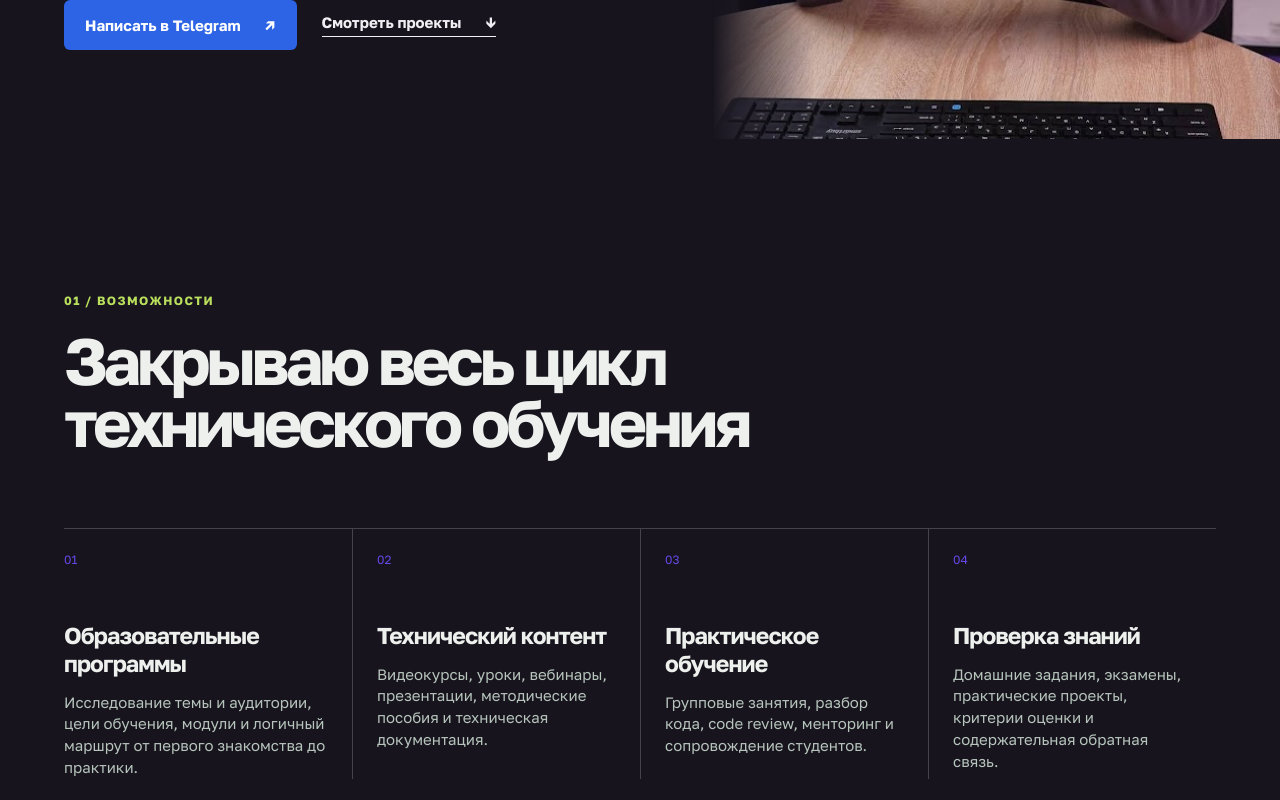
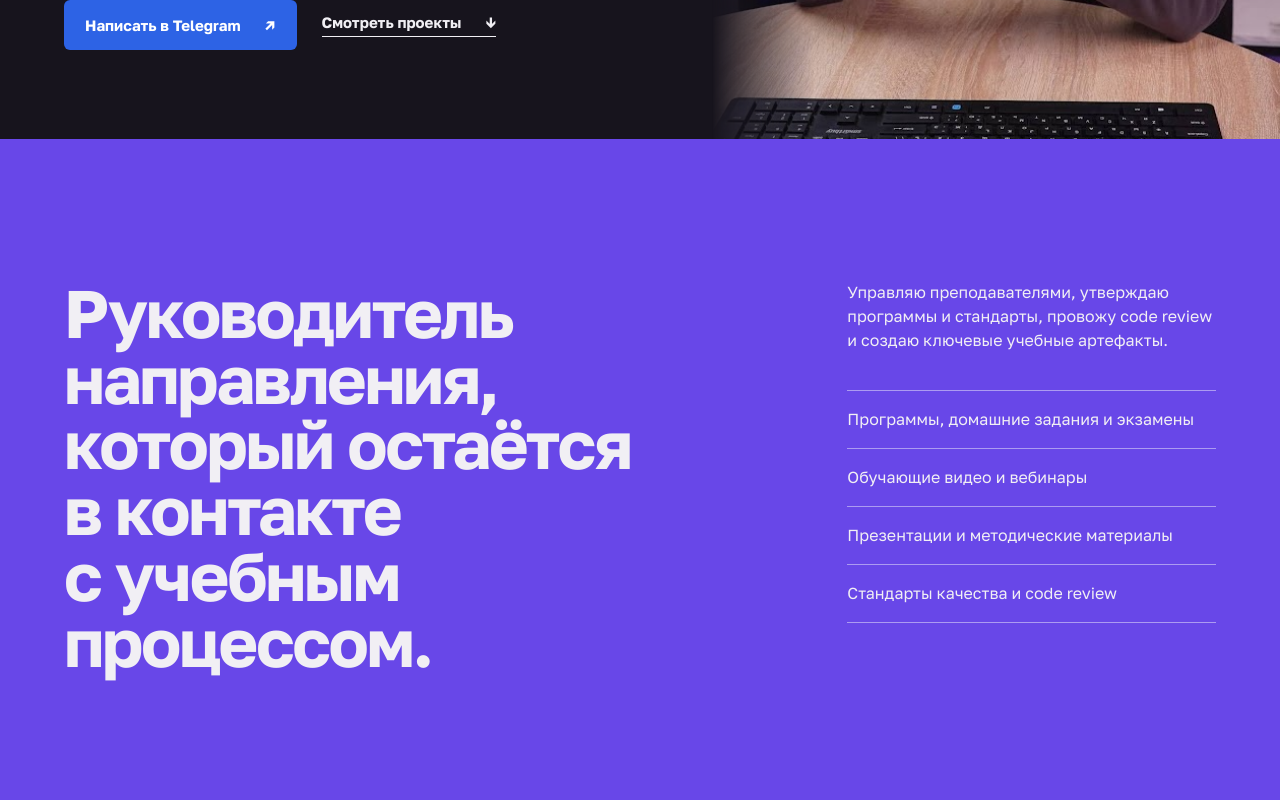
Before and after one commit to safronman/safronman.github.io, a Next.js app: page / in a window 1280 px wide. Shown: the part 780-1580 px from the top of the page. Built offline with nearby package versions, Linux system fonts and the light colour scheme.

Commit message:
feat: refine leadership portfolio section

```diff
--- a/app/page.module.css
+++ b/app/page.module.css
@@ -301,35 +301,38 @@
   max-width: 430px;
 }
 .proof {
-  background: var(--lime);
-  color: var(--ink);
+  max-width: none;
+  margin: 0;
+  padding: clamp(88px, 11vw, 156px) clamp(22px, 5vw, 82px);
+  background: var(--violet);
+  color: var(--ink-on-dark);
 }
 .proofGrid {
   display: grid;
-  grid-template-columns: 1.2fr 0.75fr;
-  gap: 10vw;
-  margin-top: 34px;
+  grid-template-columns: minmax(0, 1.16fr) minmax(300px, 0.64fr);
+  gap: clamp(48px, 9vw, 150px);
+  max-width: 1400px;
+  margin: auto;
 }
 .proofGrid h2 {
-  max-width: 800px;
+  max-width: 14ch;
+  font-size: clamp(43px, 5.25vw, 76px);
+  letter-spacing: -0.035em;
+  line-height: 0.98;
 }
 .proofGrid p,
 .proofGrid li {
-  font-size: 17px;
-  line-height: 1.46;
+  font-size: clamp(16px, 1.25vw, 19px);
+  line-height: 1.5;
 }
 .proofGrid ul {
   list-style: none;
-  margin-top: 32px;
-  border-top: 1px solid rgba(21, 38, 31, 0.3);
+  margin-top: clamp(28px, 3vw, 46px);
+  border-top: 1px solid rgba(247, 247, 250, 0.48);
 }
 .proofGrid li {
-  border-bottom: 1px solid rgba(21, 38, 31, 0.3);
-  padding: 12px 0;
-}
-.proofGrid li::before {
-  content: "✓";
-  margin-right: 11px;
+  border-bottom: 1px solid rgba(247, 247, 250, 0.48);
+  padding: 16px 0 17px;
 }
 .materials {
   background: #fafaf7;
@@ -449,6 +452,12 @@
   .proofGrid {
     grid-template-columns: 1fr;
   }
+  .proofGrid {
+    gap: 42px;
+  }
+  .proofGrid h2 {
+    max-width: 18ch;
+  }
   .heroGrid {
     padding: 72px 0 0;
   }
--- a/app/page.tsx
+++ b/app/page.tsx
@@ -141,6 +141,27 @@ export default function Home() {
         </div>
       </section>
 
+      <section className={`${styles.section} ${styles.proof}`}>
+        <div className={styles.proofGrid}>
+          <h2>
+            Руководитель направления, который остаётся в контакте с учебным
+            процессом.
+          </h2>
+          <div>
+            <p>
+              Управляю преподавателями, утверждаю программы и стандарты, провожу
+              code review и создаю ключевые учебные артефакты.
+            </p>
+            <ul>
+              <li>Программы, домашние задания и экзамены</li>
+              <li>Обучающие видео и вебинары</li>
+              <li>Презентации и методические материалы</li>
+              <li>Стандарты качества и code review</li>
+            </ul>
+          </div>
+        </div>
+      </section>
+
       <section className={`${styles.section} ${styles.services}`}>
         <div className={styles.sectionIntro}>
           <p className={styles.kicker}>01 / Возможности</p>
@@ -243,29 +264,6 @@ export default function Home() {
             </li>
           ))}
         </ol>
-      </section>
-
-      <section className={`${styles.section} ${styles.proof}`}>
-        <p className={styles.kicker}>04 / Масштаб и ответственность</p>
-        <div className={styles.proofGrid}>
-          <h2>
-            Руководитель направления, который остаётся в контакте с учебным
-            процессом.
-          </h2>
-          <div>
-            <p>
-              В IT-Incubator я управляю преподавателями, утверждаю программы и
-              стандарты, провожу code review и создаю ключевые учебные
-              артефакты.
-            </p>
-            <ul>
-              <li>Программы, домашние задания и экзамены</li>
-              <li>Обучающие видео и вебинары</li>
-              <li>Презентации и методические материалы</li>
-              <li>Стандарты качества и code review</li>
-            </ul>
-          </div>
-        </div>
       </section>
 
       <section className={`${styles.section} ${styles.materials}`}>
```
